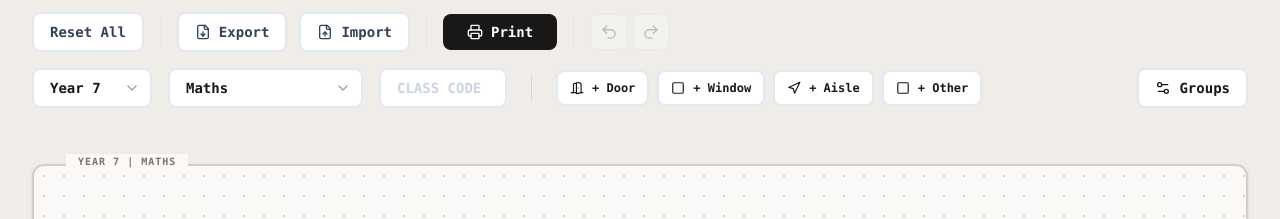
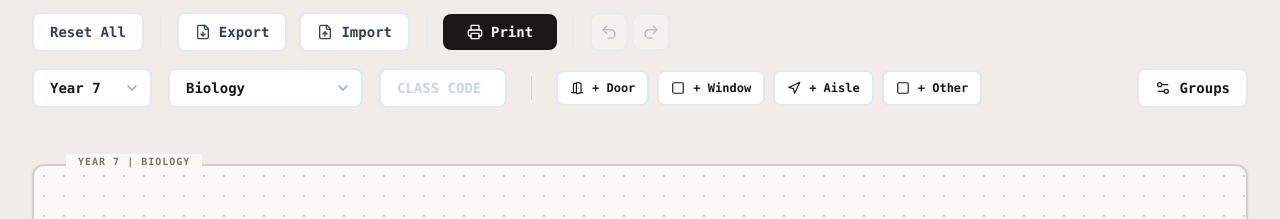
Before and after one commit to pooja7909/seating-plan, a React (Vite) app: page / in a window 1280 px wide. Shown: the part 148-367 px from the top of the page. Built offline with nearby package versions, Linux system fonts and the light colour scheme.

Commit message:
Update App.tsx

```diff
--- a/src/App.tsx
+++ b/src/App.tsx
@@ -35,7 +35,12 @@ import { SeatData, StudentGroup, StudentStatus, ClassroomState, RoomElement, Ele
 const GRID_SIZE = 20;
 
 const YEAR_GROUPS = ['Year 7', 'Year 8', 'Year 9', 'Year 10', 'Year 11', 'Year 12', 'Year 13'];
-const SUBJECTS = ['Maths', 'English', 'Science', 'History', 'Geography', 'Art', 'Music', 'PE', 'Computer Science', 'Drama'];
+const SUBJECTS = [
+  'Biology', 'Business Studies', 'Chemistry', 'Computer Science', 'Drama',
+  'Economics', 'English', 'ESS', 'French', 'Geography', 'Guidance',
+  'History', 'Humanities', 'Hungarian', 'Maths', 'Music', 'Physics',
+  'Science', 'Spanish'
+];
 
 const DEFAULT_GROUPS: StudentGroup[] = [
   { id: 'group-1', name: 'Group A', color: '#3b82f6' },
@@ -598,11 +603,11 @@ export default function App() {
       )}
 
       {/* Print Header */}
-      <div className="hidden print:block p-10 bg-white border-b-4 border-slate-200 mb-8">
+      <div className="hidden print:block p-10 bg-white border-b-8 border-slate-200 mb-12">
         <div className="flex justify-between items-end">
           <div>
-            <h1 className="text-4xl font-black uppercase tracking-tighter leading-none">{yearGroup} - {subject}</h1>
-            <p className="text-lg font-bold text-slate-500 mt-2">{classCode || 'NO CLASS CODE'}</p>
+            <h1 className="text-6xl font-black uppercase tracking-tighter leading-none">{yearGroup} - {subject}</h1>
+            <p className="text-3xl font-bold text-slate-500 mt-4">{classCode || 'NO CLASS CODE'}</p>
           </div>
         </div>
       </div>
```
